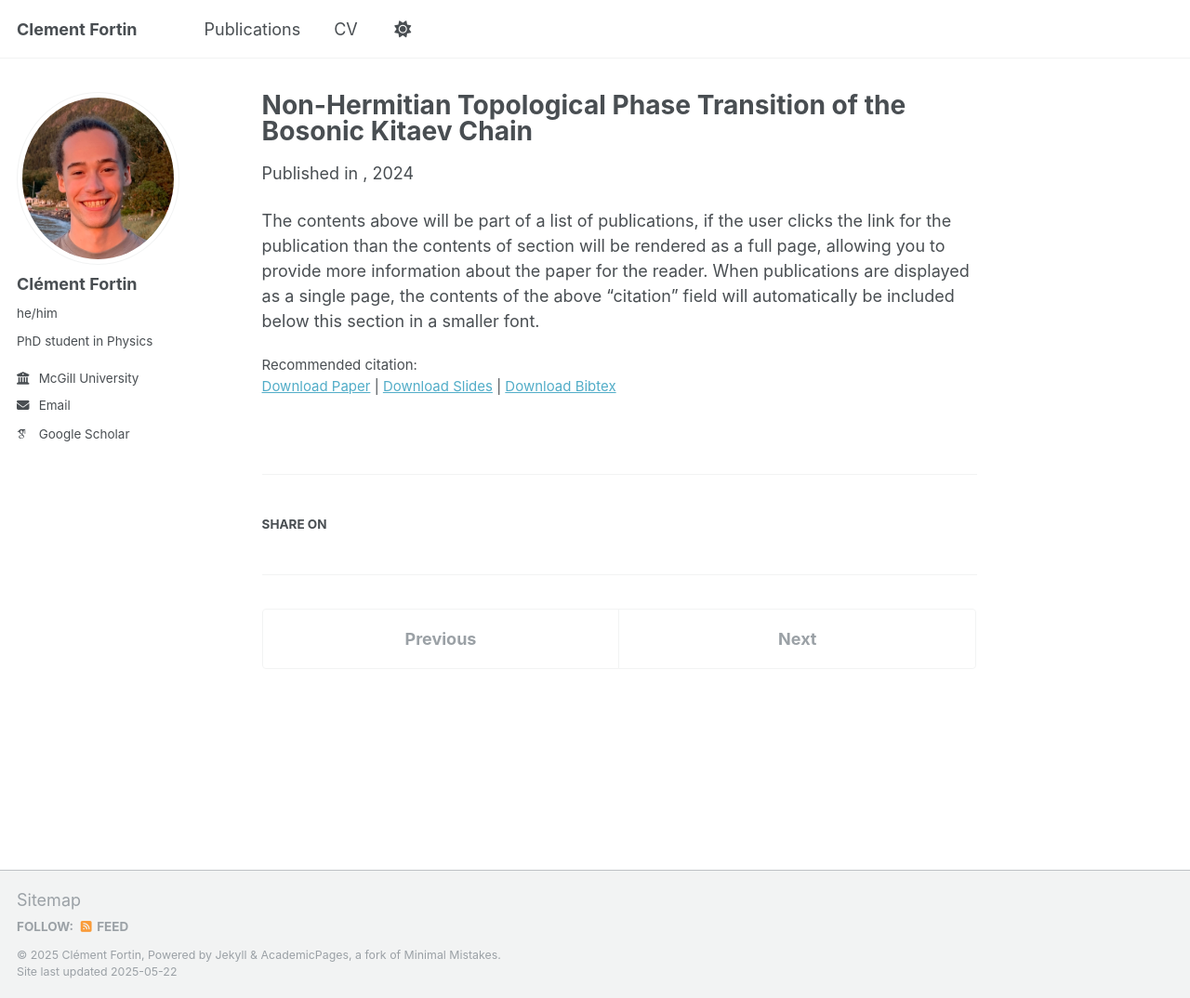
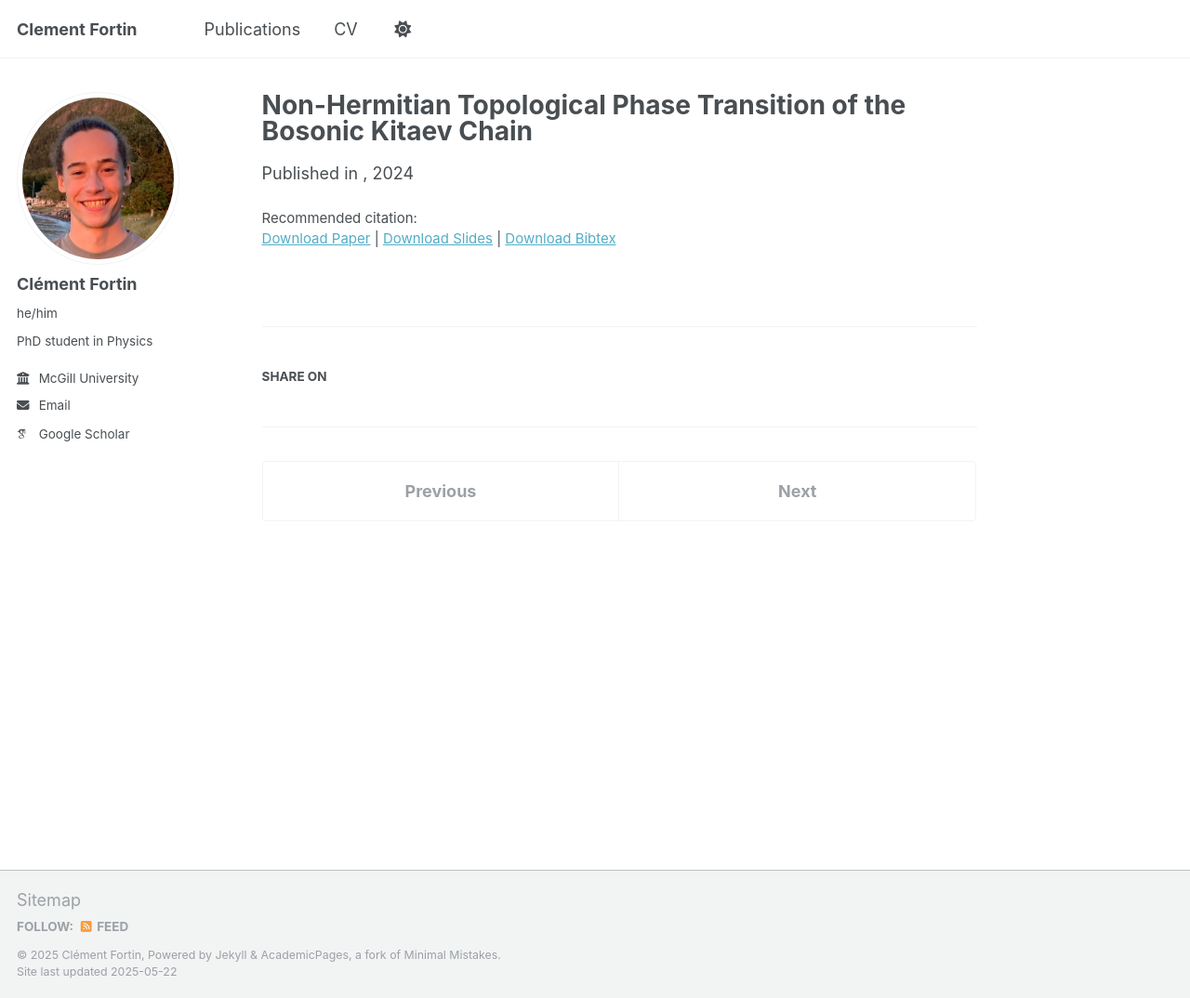
Before and after one commit to ClementFortin/ClementFortin.github.io, a Jekyll site: the page built from _publications/2024-12-12.md, in a window 1280 px wide and 1074 px high. Shown: the whole window at 93% size. Built offline with Jekyll 4.4.1, drawn with Linux system fonts in a browser that asks for light colours; some web fonts are replaced.

Commit message:
Update 2024-12-12.md

```diff
--- a/_publications/2024-12-12.md
+++ b/_publications/2024-12-12.md
@@ -1,9 +1,9 @@
 ---
 title: "Non-Hermitian Topological Phase Transition of the Bosonic Kitaev Chain"
-collection: publications
+collection: prepints
 category: manuscripts
 permalink: /publication/2024-12-12
-excerpt: 'Clement Fortin, Kai Wang and Tami Pereg-Barnea <br> <em>arXiv</em> preprint'
+excerpt: 'Clement Fortin, Kai Wang and Tami Pereg-Barnea, <em>arXiv</em> preprint'
 date: 2024-12-12
 venue: ''
 slidesurl: ''
@@ -11,4 +11,3 @@
 bibtexurl: ''
 citation: ''
 ---
-The contents above will be part of a list of publications, if the user clicks the link for the publication than the contents of section will be rendered as a full page, allowing you to provide more information about the paper for the reader. When publications are displayed as a single page, the contents of the above "citation" field will automatically be included below this section in a smaller font.
```
